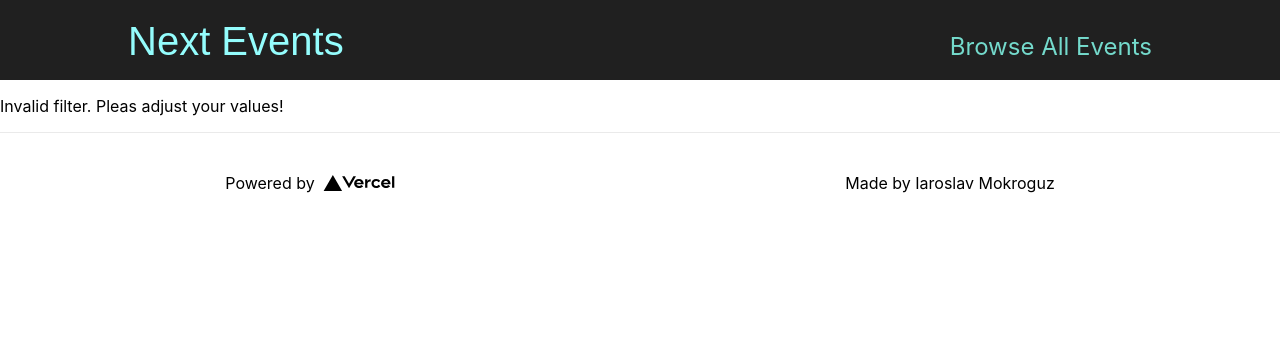
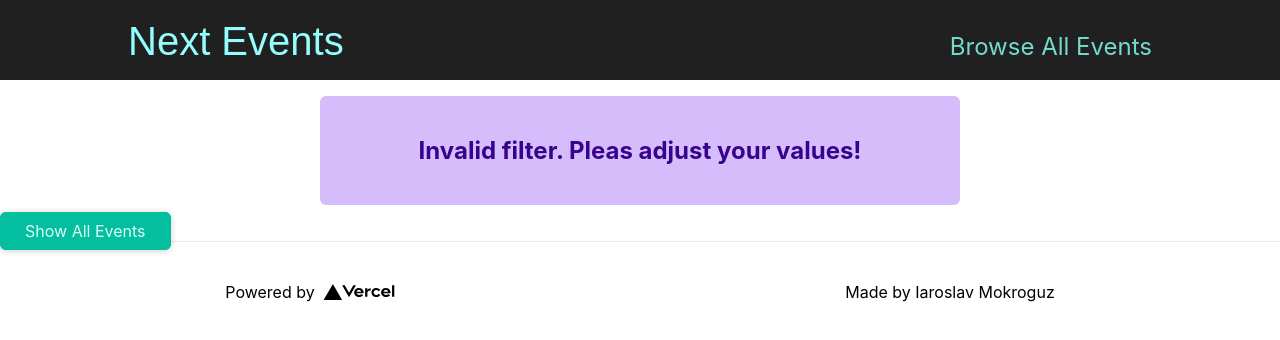
Before and after one commit to maustrauk/next-events, a Next.js app: page /events/e2 in a window 1280 px wide. Shown: the top 340 px of the page. Built offline with nearby package versions, Linux system fonts and the light colour scheme.

Commit message:
adding Error Alert component

```diff
--- /dev/null
+++ b/components/ui/error-alert.js
@@ -0,0 +1,7 @@
+import classes from './error-alert.module.css';
+
+function ErrorAlert(props) {
+  return <div className={classes.alert}>{props.children}</div>;
+}
+
+export default ErrorAlert;
--- /dev/null
+++ b/components/ui/error-alert.module.css
@@ -0,0 +1,12 @@
+.alert {
+  margin: 1rem auto;
+  padding: 1rem 2rem;
+  width: 90%;
+  max-width: 40rem;
+  background-color: #d5bdfc;
+  color: #38028d;
+  font-weight: bold;
+  font-size: 1.5rem;
+  text-align: center;
+  border-radius: 6px;
+}
--- a/pages/events/[...slug].js
+++ b/pages/events/[...slug].js
@@ -2,6 +2,8 @@
 import { Fragment } from "react";
 import EventList from "../../components/events/event-list";
 import ResultsTitle from "../../components/events/results-title";
+import Button from "../../components/ui/button";
+import ErrorAlert from "../../components/ui/error-alert";
 import { getFilteredEvents } from "../../dummy-data";
 
 const FilteredEventsPage = () => {
@@ -22,7 +24,16 @@
     const badInput = isNaN(numYear) || isNaN(numMonth) || numYear > 2030 || numYear < 2021 || numMonth <= 0 || numMonth > 12;
 
     if (badInput) {
-        return <p>Invalid filter. Pleas adjust your values!</p>
+        return (
+            <Fragment>
+                <ErrorAlert>
+                    <p>Invalid filter. Pleas adjust your values!</p>
+                </ErrorAlert>
+                <div className='center'>
+                    <Button link='/events'>Show All Events</Button>
+                </div>
+            </Fragment>
+        )
     }
 
     const filteredEvents = getFilteredEvents({
@@ -31,7 +42,16 @@
     });
 
     if (!filteredEvents || filteredEvents.length === 0) {
-        return <p>No events found for the chosen filter!</p>
+        return (
+            <Fragment>
+                <ErrorAlert>
+                    <p>No events found for the chosen filter!</p>
+                </ErrorAlert>
+                <div className='center'>
+                    <Button link='/events'>Show All Events</Button>
+                </div>
+            </Fragment>
+        )
     }
 
     const date = new Date(numYear, numMonth - 1);
```
Also changed, not shown: pages/events/[eventId].js (+8 -1 lines).
